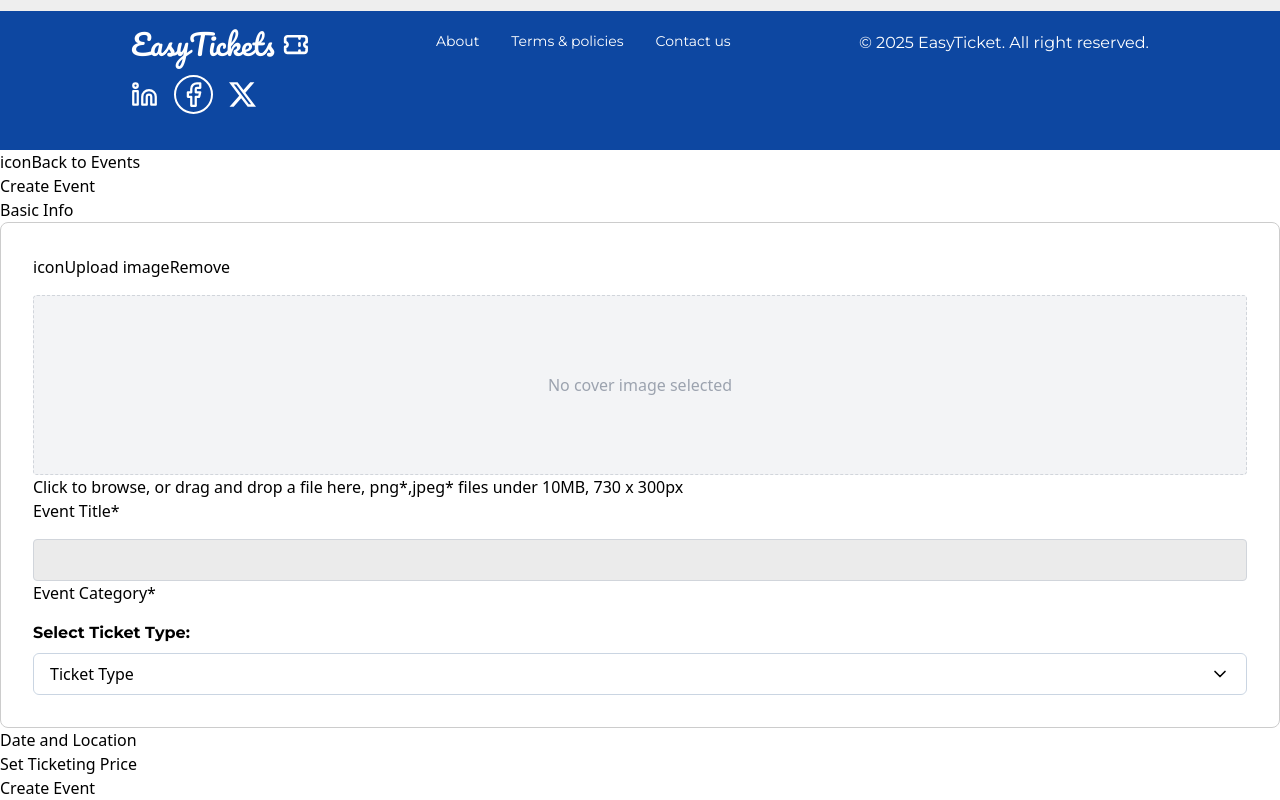
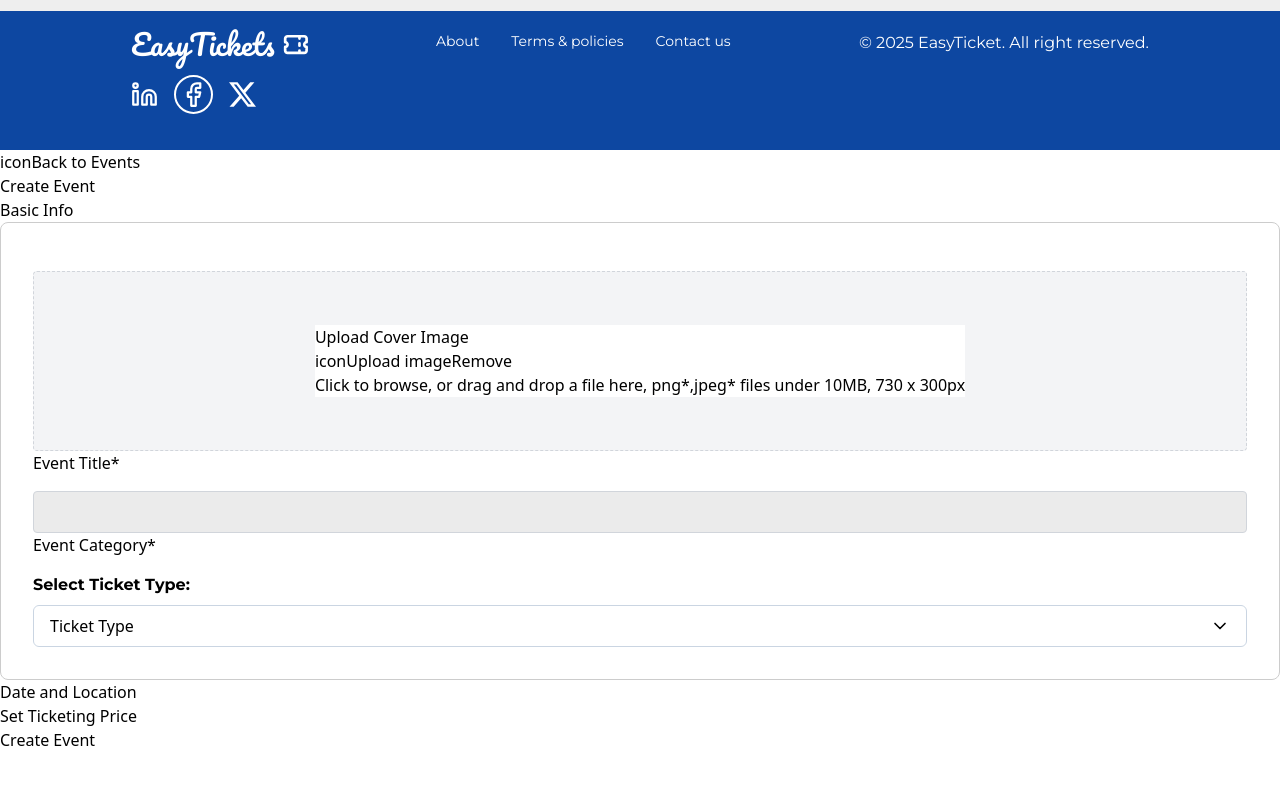
Before and after one commit to mafindijr/easy-ticketing-app, a React (Vite) app: page / in a window 1280 px wide. Shown: the part 2569-3369 px from the top of the page. After the commit the page ends 3321 px from the top, so only its background shows below. Built offline with nearby package versions, Linux system fonts and the light colour scheme.

Commit message:
taking break to continue fix cover image upload

```diff
--- a/src/components/create-event.jsx
+++ b/src/components/create-event.jsx
@@ -45,14 +45,14 @@ export default function CreateEventForm() {
         }
         // Validate dimensions
         const img = new window.Image();
-        img.onload = () => {
-            if (img.width !== 730 || img.height !== 300) {
-                setCoverError('Image dimensions must be 730 x 300px.');
-                setCoverImage(null);
-            } else {
-                setCoverImage(URL.createObjectURL(file));
-            }
-        };
+        // img.onload = () => {
+        //     if (img.width !== 730 || img.height !== 300) {
+        //         setCoverError('Image dimensions must be 730 x 300px.');
+        //         setCoverImage(null);
+        //     } else {
+        //         setCoverImage(URL.createObjectURL(file));
+        //     }
+        // };
         img.onerror = () => {
             setCoverError('Invalid image file.');
             setCoverImage(null);
@@ -90,26 +90,39 @@ export default function CreateEventForm() {
                 <div>
                     <span>Basic Info</span>
                     <div className='block border-1 border-[#cccccc] rounded-[8px] p-[32px] gap-[16px]'>
-                        {/* Upload button above preview */}
+                        {/* Cover image preview holder */}
+                        <div id="coverImage" className="relative mt-4 flex items-center justify-center w-full h-[180px] bg-gray-100 border border-dashed border-gray-300 rounded">
+                            <div className='absolute bg-white'>
                             <div>
-                            <Button
+
+                                <div><h4>Upload Cover Image</h4></div>
+
+                                <label
                                     type="button"
-                                onClick={() => fileInputRef.current && fileInputRef.current.click()}
+                                    className='cursor-pointer'
+                                    // onClick={() => fileInputRef.current && fileInputRef.current.click()}
                                 >
                                     <span>icon</span>
                                     <span>Upload image</span>
-                            </Button>
                                     <input
                                     type="file"
                                     accept="image/png, image/jpeg"
-                                style={{ display: 'none' }}
+                                    className='hidden'
                                     ref={fileInputRef}
                                     onChange={handleImageUpload}
                                 />
+                                </label>
+
                                  <Button type="button" onClick={handleRemoveImage}>Remove</Button>
                             </div>
-                        {/* Cover image preview holder */}
-                        <div id="coverImage" className="mt-4 flex items-center justify-center w-full h-[180px] bg-gray-100 border border-dashed border-gray-300 rounded">
+
+                            <div>
+                                <p>
+                                    Click to browse, or drag and drop a file here, png*,jpeg* files under 10MB, 730 x 300px
+                                </p>
+                            </div>
+                        </div>
+
                             {coverImage ? (
                                 <img
                                     src={coverImage}
@@ -124,17 +137,13 @@ export default function CreateEventForm() {
                         {coverError && (
                             <div className="text-red-500 text-sm mt-2">{coverError}</div>
                         )}
+
                             <div>
-                            <p>
-                                Click to browse, or drag and drop a file here, png*,jpeg* files under 10MB, 730 x 300px
-                            </p>
-                        </div>
-                            <div>
-                                <label htmlFor="">
+                                <label>
                                     Event Title*
                                     <Input type='text' />
                                 </label>
-                                <label htmlFor="">
+                                <label>
                                     Event Category*
 
                                       {/* {tickets && tickets.length > 0 && ( */}
```
Lines whose indentation alone changed are shown as unchanged.
